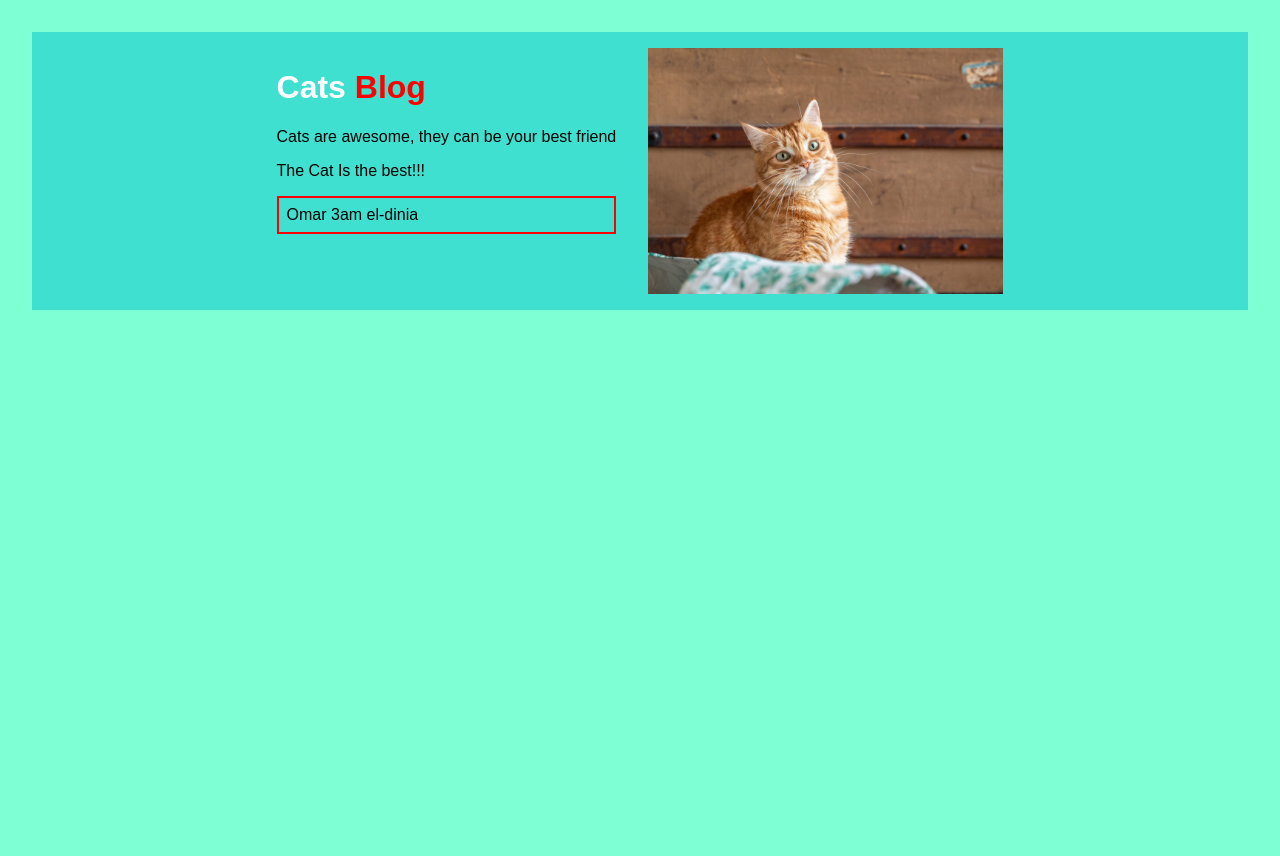
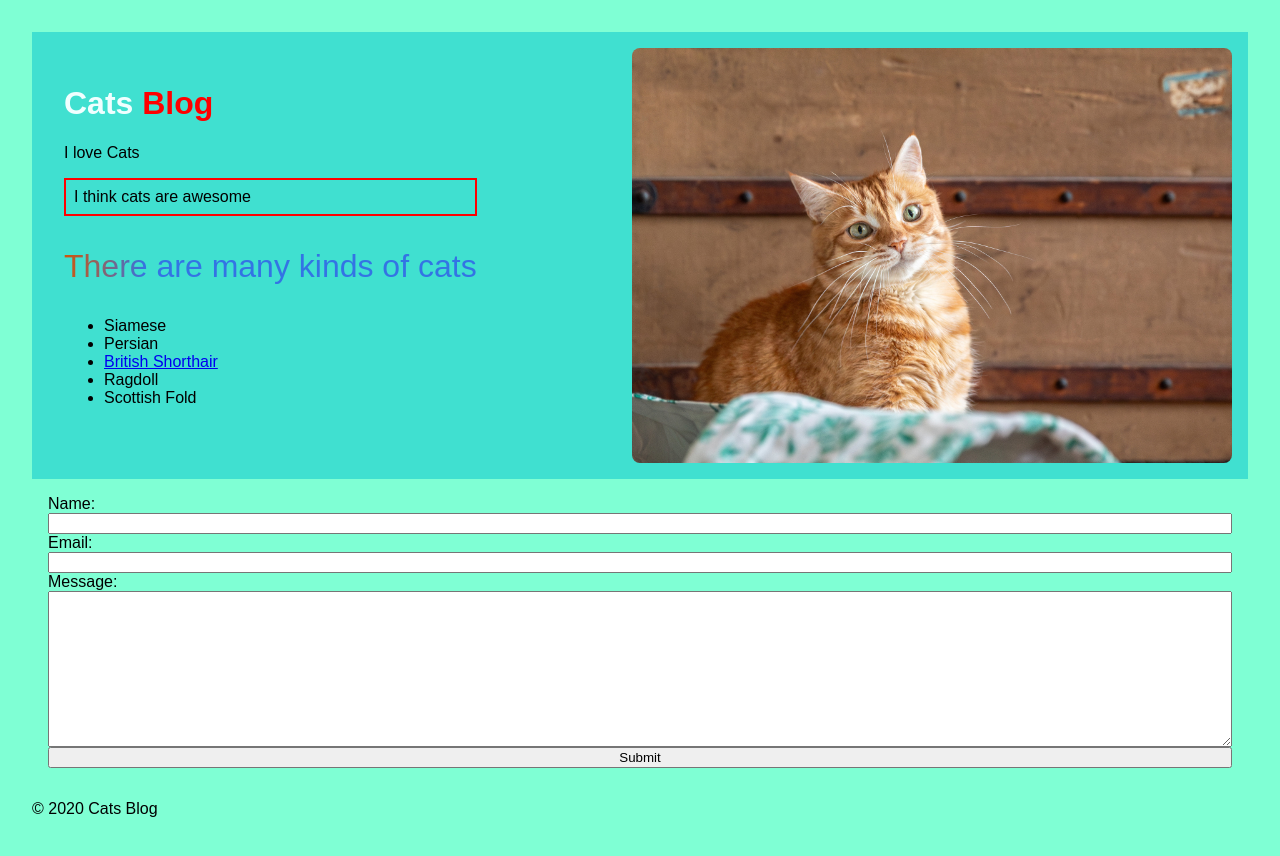
Before and after one commit to KareimGazer/sessions-codes, a plain HTML site: page session-8-web/index.html in a window 1280 px wide. Before the commit the page ends 800 px from the top, so only its background shows below. Drawn offline with Linux system fonts and the light colour scheme.

Commit message:
session content updated

```diff
--- a/session-8-web/index.html
+++ b/session-8-web/index.html
@@ -3,20 +3,41 @@
 <head>
     <meta charset="UTF-8">
     <meta name="viewport" content="width=device-width, initial-scale=1.0">
-    <title>Cats</title>
+    <title>Cat Blog</title>
     <link rel="stylesheet" href="./style.css">
 </head>
 <body>
     <main>
         <div class="left">
             <h1>Cats <span>Blog</span></h1>
-            <p>Cats are awesome, they can be your best friend</p>
-            <p>The Cat Is the best!!!</p>
-            <p id="omar">Omar 3am el-dinia</p>
+            <p>I love Cats</p>
+            <p class="imp">I think cats are awesome</p>
+            <p class="grad">There are many kinds of cats</p>
+            <ul>
+                <li>Siamese</li>
+                <li>Persian</li>
+                <li><a href="https://en.wikipedia.org/wiki/British_Shorthair">British Shorthair</a></li>
+                <li>Ragdoll</li>
+                <li>Scottish Fold</li>
+            </ul>
         </div>
         <div class="right">
-            <img src="./images/cat.jpg" alt="nice cat">
+            <img src="./images/cat.jpg" alt="a photo of a cat">
         </div>
     </main>
+    <section>
+        <form action="">
+            <label for="name">Name:</label>
+            <input type="text" id="name" name="name">
+            <label for="email">Email:</label>
+            <input type="email" id="email" name="email">
+            <label for="message">Message:</label>
+            <textarea name="message" id="message" cols="30" rows="10"></textarea>
+            <button type="submit">Submit</button>
+        </form>
+    </section>
+    <footer>
+        <p>&copy; 2020 Cats Blog</p>
+    </footer>
 </body>
 </html>
--- a/session-8-web/style.css
+++ b/session-8-web/style.css
@@ -2,40 +2,76 @@ body {
     background-color: aquamarine;
     font-family: sans-serif;
     margin: 0;
-    padding: 32px;
+    padding: 2rem;
 }
 
 h1 {
-    color: white;
+    color: azure;
+}
+
+.imp {
+    border: red 2px solid;
+    padding: 8px;
 }
 
 span {
-    display: inline;
     color: red;
 }
 
-#omar {
-    padding: 8px;
-    border: red 2px solid;
+.grad {
+    background: linear-gradient(90deg, #d1560a  0%, #3374e4 20%);
+    -webkit-text-fill-color: transparent;
+    -webkit-background-clip: text;
+    font-size: 32px;
 }
 
 img {
     display: block;
     width: 100%;
+    max-width: 600px;
+    border-radius: 8px;
 }
 
 main {
     display: flex;
     flex-direction: row;
-    justify-content: center;
-    background-color: turquoise;
-    padding: 16px;
+    justify-content: space-between;
+    background-color:turquoise;
 }
 
 .left {
-    margin-right: 32px;
+    padding: 2rem;
 }
 
 .right {
-    width: 30%;
+    display: flex;
+    justify-content: center;
+    padding: 1rem;
 }
+
+form {
+    display: flex;
+    flex-direction: column;
+    padding: 1rem;
+}
+
+@media screen and (max-width: 750px) {
+
+    img {
+        max-width: 300px;
+        height: 250px;
+    }
+
+    .right {
+        align-items: center;
+    }
+
+}
+
+@media screen and (max-width: 500px) {
+
+    main {
+        flex-wrap: wrap;
+        justify-content: center;
+    }
+}
```
Also changed, not shown: session-8-web/images/omar.jpg (deleted).
